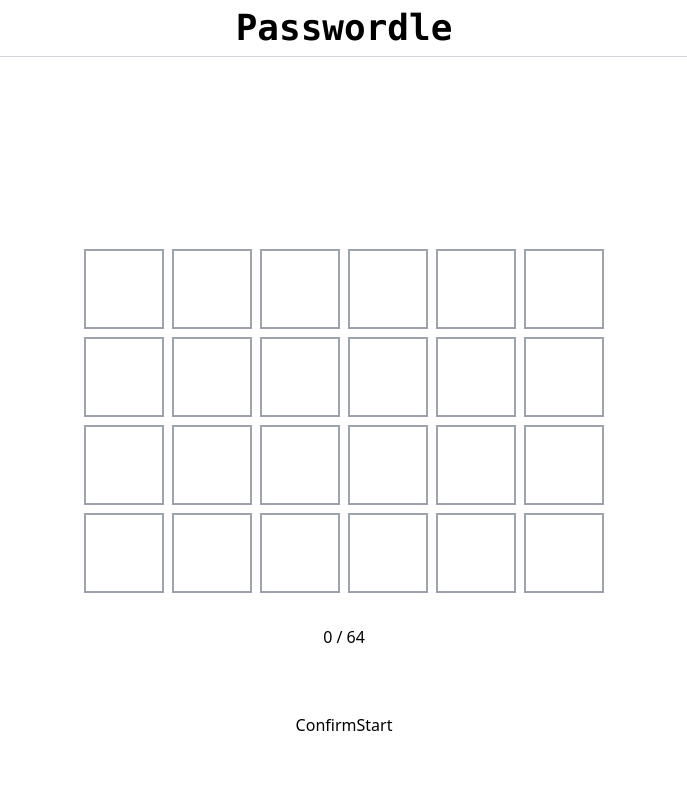
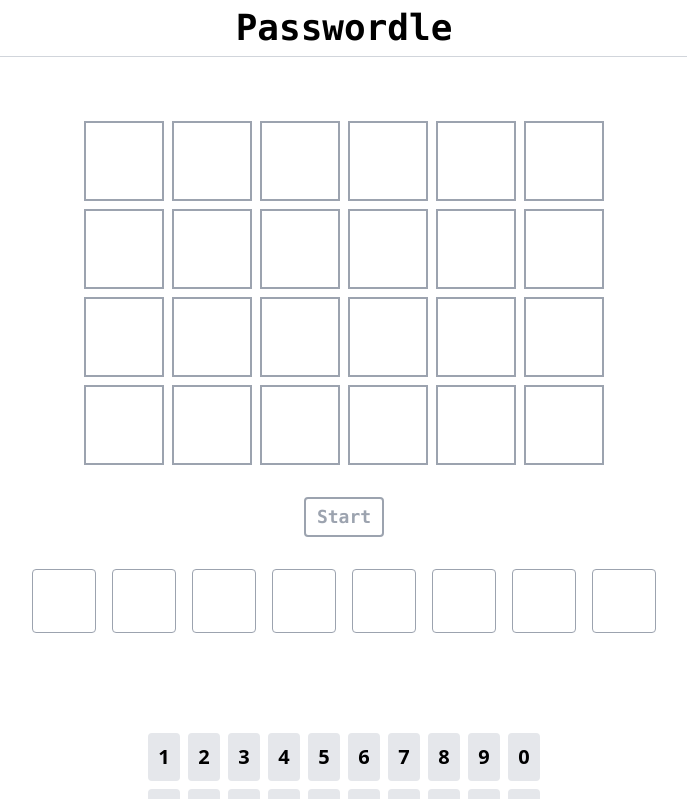
Before and after one commit to ShanghaitechGeekPie/passwordle-frontend, a Vue app: page / in a window 1280 px wide. Shown: the top 799 px of the page, without its empty margins (296-983 px from the left). Built offline with nearby package versions, Linux system fonts and the light colour scheme.

Commit message:
Nearly finish.

```diff
--- a/src/App.vue
+++ b/src/App.vue
@@ -18,29 +18,36 @@ doGetGame();
       </div>
     </header>
     <Divider />
-    <div class="flex-center pt-48">
+    <div class="flex-center pt-16">
       <GuessDisplay :guess="$global.result" />
     </div>
-    <div class="py-8 flex-center">
-      <div>{{ $global.steps }} / 64</div>
-      <div v-if="status.loading">loading...</div>
-      <div>{{ status.error }}</div>
+    <div class="pt-8 flex-center">
+      <div v-if="!$global.id">
+        <button class="button-start button-start-hover" @click="doCreateGame()">
+          Start
+        </button>
+      </div>
+      <div class="h-10 flex-center flex-col message" v-else>
+        <div>{{ $global.steps }}/64</div>
+      </div>
     </div>
-    <div class="py-8 flex-center">
-      <button @click="doMakeGuess()">Confirm</button>
-      <br />
-      <button @click="doCreateGame()">Start</button>
-    </div>
-    <div class="py-8 flex-center">
+    <div class="pt-8 pb-4 flex-center">
       <InputElement
         v-for="i in new Array(8).fill(0).map((_, j) => j)"
         :index="i"
         :key="i"
         :filter="(str: string) => /^[a-z0-9A-Z]$/.test(str)"
-        @finish="status.surmise = $event, doMakeGuess()"
+        @finish="(status.surmise = $event), doMakeGuess()"
       />
     </div>
-    <div class="py-8 flex-center">
+    <div class="py-4 flex-center">
+      <div class="h-8 message" v-if="status.loading">loading...</div>
+      <div class="h-8 message" v-else-if="!status.error">
+        {{ status.error }}
+      </div>
+      <div class="h-8" v-else></div>
+    </div>
+    <div class="py-4 flex-center">
       <Keyboard />
     </div>
   </div>
@@ -50,4 +57,16 @@ doGetGame();
 .flex-center {
   @apply flex justify-center;
 }
+
+.button-start {
+  @apply border-2 w-20 h-10 rounded border-gray-400 text-gray-400 font-bold font-mono text-lg;
+}
+
+.button-start-hover {
+  @apply hover:border-green-600 hover:text-green-600;
+}
+
+.message {
+  @apply text-gray-400 font-bold font-mono text-lg;
+}
 </style>
--- a/src/composables/usePasswordle.ts
+++ b/src/composables/usePasswordle.ts
@@ -4,11 +4,11 @@ import { setPreset, getPreset, clearPreset } from "@/composables/useCookie"
 import useRefCopy from "@/composables/useRefCopy";
 import $global from "@/composables/useGlobal"
 import CookiePreset from "@/types/CookiePreset";
-import { isBackendError, isNetworkError } from "./useHttpError";
+import { isBackendError, isNetworkError } from "@/composables/useHttpError";
 
 export default () => {
 
-    useRefCopy(getPreset(), $global)
+    $global.id = getPreset().id;
 
     const status = reactive({
         surmise: "",
@@ -25,9 +25,8 @@ export default () => {
             setPreset({
                 id: response.data.id,
             });
+            useRefCopy(new CookiePreset(), $global)
             $global.id = response.data.id
-            $global.steps = 0;
-            $global.result = (new CookiePreset).result;
         } catch (err: any) {
             let response = err.response
             if (isNetworkError(response)) {
@@ -46,13 +45,14 @@ export default () => {
         if (!$global.id) {
             return
         }
-        status.loading = true
-        $global.result = (new CookiePreset).result
+        status.loading = true;
+        status.error = "";
         try {
             const response = await fetchByGet(`/games/${$global.id}`);
             setPreset({
                 steps: response.data.guess_count
             })
+            useRefCopy(getPreset(), $global)
             $global.steps = response.data.guess_count;
         } catch (err: any) {
             let response = err.response
@@ -63,6 +63,7 @@ export default () => {
             } else {
                 if (response.status === 404) {
                     clearPreset()
+                    useRefCopy(new CookiePreset(), $global)
                     status.error = "Overtime game id"
                 } else {
                     status.error = "Invalid request"
@@ -70,19 +71,24 @@ export default () => {
             }
         } finally {
             status.loading = false
-            $global.result = getPreset().result
         }
     }
 
     const doMakeGuess = async () => {
-        console.log(status.surmise)
         if (!$global.id) {
             return
         }
         if (!(/^[a-z0-9A-Z]{8}$/.test(status.surmise))) {
             return
         }
+        if ($global.steps === 64) {
+            clearPreset()
+            useRefCopy(new CookiePreset(), $global)
+            status.error = "Reach maxium steps";
+            return
+        }
         status.loading = true
+        status.error = "";
         try {
             const response = await fetchByPost(`/guess/${$global.id}`, {
                 guess: status.surmise,
@@ -102,6 +108,7 @@ export default () => {
             } else {
                 if (response.status === 404) {
                     clearPreset()
+                    useRefCopy(new CookiePreset(), $global)
                     status.error = "Overtime game id"
                 } else {
                     status.error = "Invalid request"
```
